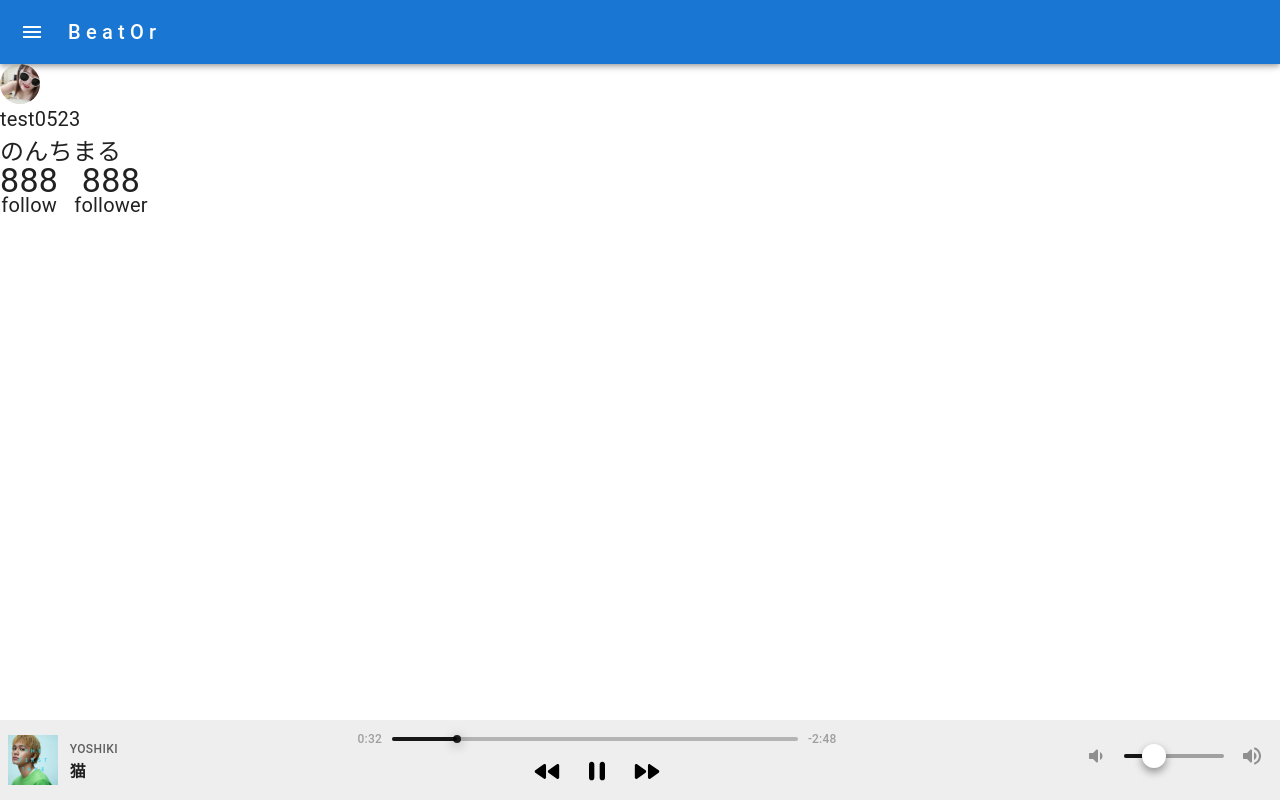
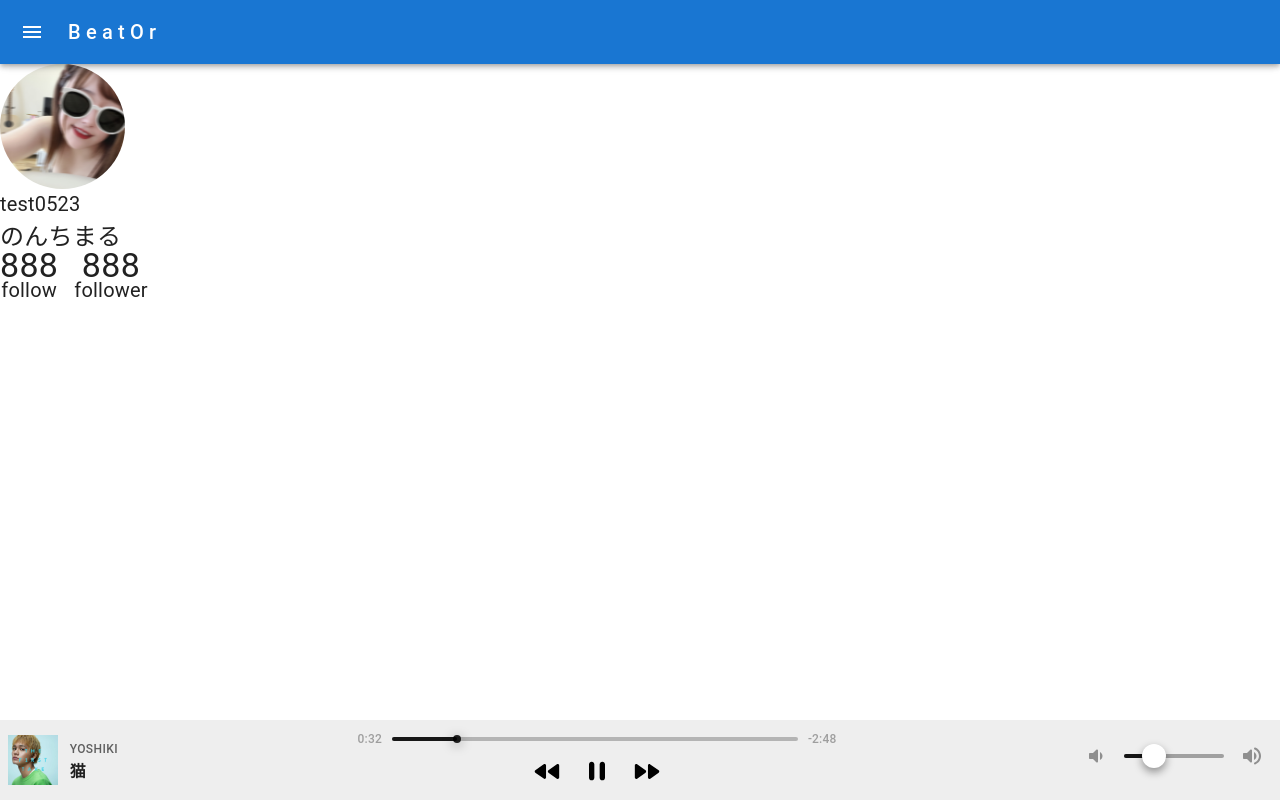
Before and after one commit to Jumpei-Arigaya/beator-front-web, a Next.js app: page /profile in a window 1280 px wide. Built offline with nearby package versions, Linux system fonts and the light colour scheme.

Commit message:
アイコンのサイズ変更・props作成

```diff
--- a/src/features/Profile/components/ProfileIcon.tsx
+++ b/src/features/Profile/components/ProfileIcon.tsx
@@ -3,6 +3,17 @@ import Avatar from "@mui/material/Avatar";
 /**
  * プロフィールに表示するアイコンコンポーネント
  */
-export const ProfileIcon: React.FC = () => {
-  return <Avatar alt="profile-image" src="/face-me.jpg" />;
+
+type ProfileIconProps = {
+  width?: number;
+  height?: number;
 };
+
+export const ProfileIcon: React.FC<ProfileIconProps> = ({
+  width = 64,
+  height = 64,
+}) => {
+  return (
+    <Avatar alt="profile-image" src="/face-me.jpg" sx={{ width, height }} />
+  );
+};
--- a/src/pages/profile/index.tsx
+++ b/src/pages/profile/index.tsx
@@ -7,7 +7,7 @@ const Profile: NextPage = () => {
   return (
     <main>
       <DashBoard>
-        <ProfileIcon />
+        <ProfileIcon width={125} height={125} />
         <Box>
           <Typography fontSize="h6.fontSize">test0523</Typography>
           <Typography fontSize="h5.fontSize">のんちまる</Typography>
```
